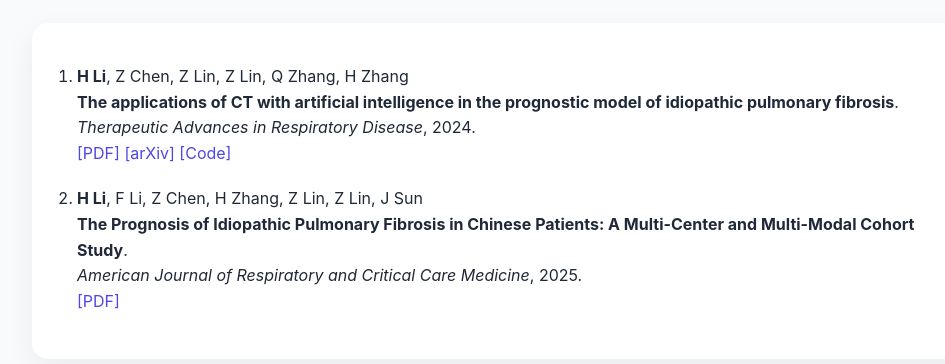
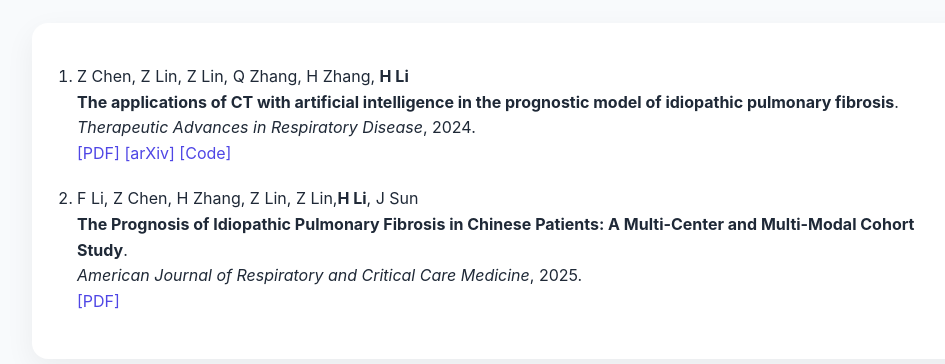
Before and after one commit to HaiwenLee/HaiwenLee.github.io, a plain HTML site: page index.html in a window 1280 px wide. Shown: the part 1904-2268 px from the top of the page, without its empty margins (128-1073 px from the left). Drawn offline with Linux system fonts and the light colour scheme.

Commit message:
Update index.html

```diff
--- a/index.html
+++ b/index.html
@@ -258,7 +258,7 @@
         <ol style="padding-left: 20px;">
 
           <li style="margin-bottom: 20px;">
-            <strong>H Li</strong>, Z Chen, Z Lin, Z Lin, Q Zhang, H Zhang <br>
+            Z Chen, Z Lin, Z Lin, Q Zhang, H Zhang, <strong>H Li</strong> <br>
             <strong>The applications of CT with artificial intelligence in the prognostic model of idiopathic pulmonary fibrosis</strong>.<br>
             <em>Therapeutic Advances in Respiratory Disease</em>, 2024.<br>
             <a href="#">[PDF]</a>
@@ -267,7 +267,7 @@
           </li>
 
           <li style="margin-bottom: 20px;">
-            <strong>H Li</strong>, F Li, Z Chen, H Zhang, Z Lin, Z Lin, J Sun <br>
+            F Li, Z Chen, H Zhang, Z Lin, Z Lin,<strong>H Li</strong>, J Sun <br>
             <strong>The Prognosis of Idiopathic Pulmonary Fibrosis in Chinese Patients: A Multi-Center and Multi-Modal Cohort Study</strong>.<br>
             <em>American Journal of Respiratory and Critical Care Medicine</em>, 2025.<br>
             <a href="#">[PDF]</a>
```
